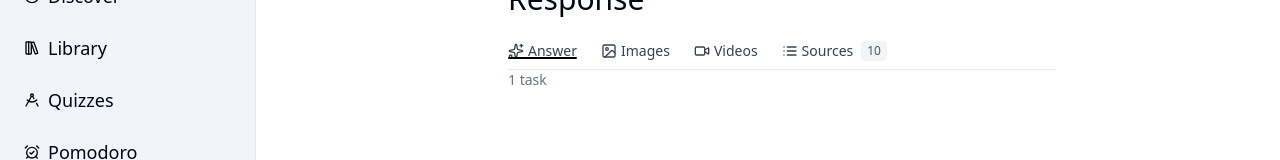
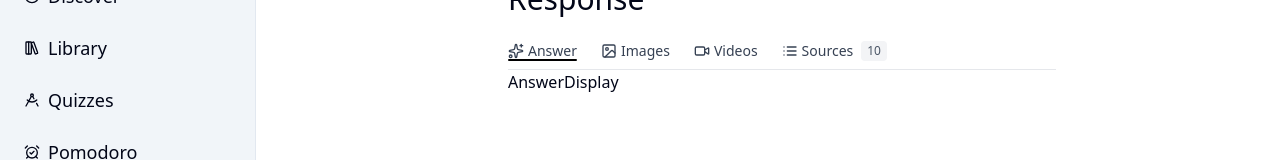
Before and after one commit to Jihirsh/Kanada, a Next.js app: page /search/1 in a window 1280 px wide. Shown: the part 168-328 px from the top of the page. Built offline with nearby package versions, Linux system fonts and the light colour scheme.

Commit message:
search redirect frontend

```diff
--- /dev/null
+++ b/app/(routes)/search/[libId]/_components/AnswerDisplay.jsx
@@ -0,0 +1,9 @@
+import React from 'react'
+
+function AnswerDisplay() {
+  return (
+    <div>AnswerDisplay</div>
+  )
+}
+
+export default AnswerDisplay
--- a/app/(routes)/search/[libId]/_components/DisplayResult.jsx
+++ b/app/(routes)/search/[libId]/_components/DisplayResult.jsx
@@ -5,6 +5,7 @@ import {
   LucideSparkles,
   LucideVideo,
 } from "lucide-react";
+import AnswerDisplay from "./AnswerDisplay";
 
 const tabs = [
   { label: "Answer", icon: LucideSparkles },
@@ -19,7 +20,7 @@ function DisplayResult({ searchInputRecord }) {
   return (
     <div className="mt-7">
       {/* {searchInputRecord?.searchInput} instead of Response */}
-      <h2 className="font-medium text-3xl line-clamp-2">Response</h2>
+      <h2 className="font-medium text-3xl line-clamp-2 mb-2">Response</h2>
       <div className="flex items-center space-x-6 border-b border-gray-200 pb-2 mt-6">
         {tabs.map(({ label, icon: Icon, badge }) => (
           <button
@@ -37,14 +38,13 @@ function DisplayResult({ searchInputRecord }) {
               </span>
             )}
             {activeTab === label && (
-              <span className="absolute bottom-0.5 left-0 w-full h-0.5 bg-black rounded"></span>
+              <span className="absolute bottom-0 left-0 w-full h-0.5 bg-black rounded"></span>
             )}
           </button>
         ))}
       </div>
-      <div className="ml-auto text-sm text-gray-500">
-        1 task <span className="ml-1"></span>
-      </div>
+
+      <div>{activeTab == "Answer" ? <AnswerDisplay /> : null}</div>
     </div>
   );
 }
```
